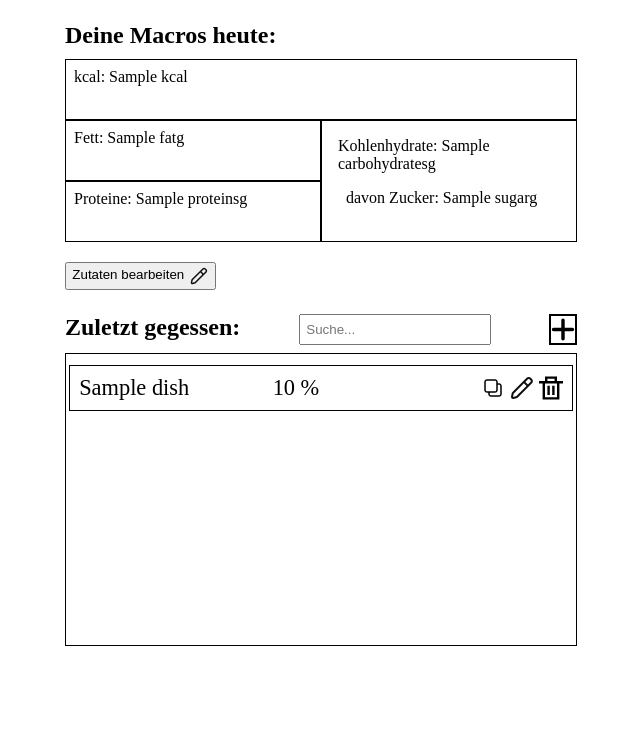
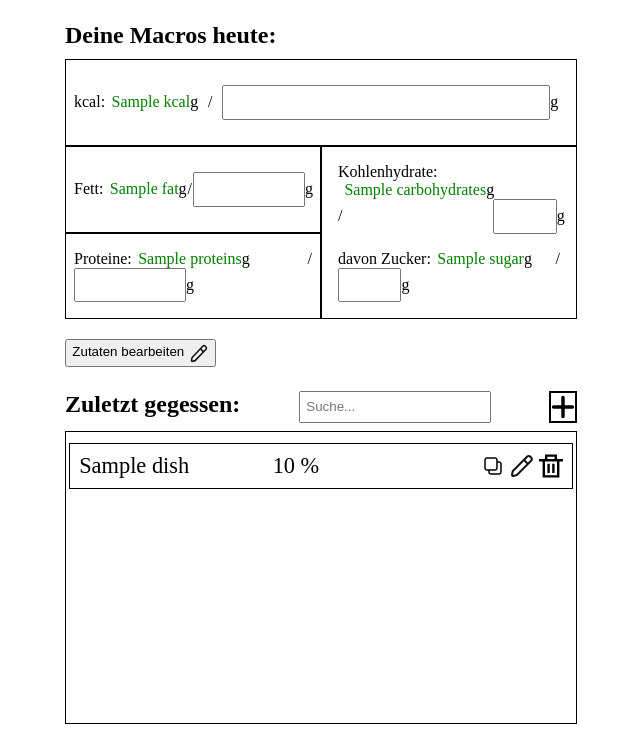
Before and after one commit to leonxs2001/HomeServer, a Django app: template WeightWatch/templates/weight-watch.html in a window 1280 px wide. Shown: the part 132-887 px from the top of the page, without its empty margins (319-959 px from the left). Before the commit the page ends 778 px from the top, so only its background shows below. Run offline with Django 4.2, Linux system fonts and the light colour scheme; the template is opened without the code that fills it: most values are stand-ins (such as "Sample title", 1, 10 or a date in 2020).

Commit message:
Add UserProfile for weightwatch (with all macros).

```diff
--- a/HomeServer/initial_data.py
+++ b/HomeServer/initial_data.py
@@ -1,5 +1,8 @@
 from django.contrib.auth.models import User
 from django.conf import settings
+
+from WeightWatch.models import WeightWatchUserProfile
+
 
 def initialize():
     """Method for initializing all the data of the application."""
@@ -15,6 +18,7 @@ def __init_base_users():
             first_name=user_dict["first_name"],
             last_name=user_dict["last_name"]
         )
+        WeightWatchUserProfile.objects.get_or_create(user=user)
         if created:
             user.set_password(user_dict["password"])
             user.save()
--- a/HomeServer/urls.py
+++ b/HomeServer/urls.py
@@ -21,7 +21,7 @@ from django.views.generic import TemplateView
 
 from HomeServer.views import LoginView, LogoutView
 from WeightWatch.views import WeightWatchView, ManageUserDishAmountView, WeightWatchFoodView, ManageFoodView, \
-    ManageCategoryView
+    ManageCategoryView, UpdateWeightWatchUserProfileView
 
 urlpatterns = [
     # path('admin/', admin.site.urls),
@@ -36,4 +36,5 @@ urlpatterns = [
     path("weight-watch/user-dish-amount", login_required(ManageUserDishAmountView.as_view())),
     path("weight-watch/food/food", login_required(ManageFoodView.as_view())),
     path("weight-watch/category", login_required(ManageCategoryView.as_view())),
+    path("weight-watch/user-profile", login_required(UpdateWeightWatchUserProfileView.as_view())),
 ]
--- a/WeightWatch/static/css/weight-watch-style.css
+++ b/WeightWatch/static/css/weight-watch-style.css
@@ -85,8 +85,12 @@ h2 {
     padding: 0.5em 0.5em 0.5em 1em;
 }
 
-.single-macro-div, #carbohydrates-div, #single-carbohydrates-div {
+.single-macro-div, #carbohydrates-div, #single-carbohydrates-div, #sugar-div {
     padding: 0.5em;
+    display: flex;
+    align-content: center;
+    flex-wrap: wrap;
+    justify-content: space-between;
 }
 
 .single-macro-div, #carbohydrates-div {
@@ -148,12 +152,6 @@ h2 {
 
 .delete-img:hover, #dish-list-add-image:hover, #close-form-img:hover, #food-add-image:hover, .food-delete-img:hover, .edit-img:hover, .clone-img:hover, #logout-image:hover, #back-image:hover {
     transform: scale(1.05);
-}
-
-.name-div, .amount-div {
-    display: flex;
-    align-content: center;
-    flex-wrap: wrap;
 }
 
 .name-div {
@@ -243,7 +241,7 @@ input, select, button {
     flex-wrap: wrap;
 }
 
-.unit-div {
+.unit-div, .macro-input-div, .macro-text-div, .divide-div, .name-div, .amount-div, .g-div { /*centering*/
     display: flex;
     align-content: center;
     flex-wrap: wrap;
@@ -327,6 +325,41 @@ input, select, button {
     width: 30%;
 }
 
+.own-macro-input {
+    font-size: 1em;
+}
+
+#kcal-div .macro-input-div {
+    width: 70%;
+}
+
+#fat-div .macro-input-div, #proteins-div .macro-input-div {
+    width: 50%;
+}
+
+#single-carbohydrates-div .macro-input-div, #sugar-div .macro-input-div {
+    width: 30%;
+}
+
+#kcal-div .macro-input-div .own-macro-input {
+    width: 90%;
+}
+
+#fat-div .macro-input-div .own-macro-input, #proteins-div .macro-input-div .own-macro-input {
+    width: 80%;
+}
+
+#single-carbohydrates-div .macro-input-div .own-macro-input, #sugar-div .macro-input-div .own-macro-input {
+    width: 70%;
+}
+
+.g-div {
+    width: 4%;
+}
+
+.macro-text-div span {
+    margin-left: 0.4em;
+}
 
 @media screen and (max-device-width: 480px) {
     body {
@@ -366,74 +399,105 @@ input, select, button {
         margin-right: 0.1em;
     }
 
-    h2{
+    h2 {
         font-size: 2em;
     }
 
-    .single-macro-div, #single-carbohydrates-div, #sugar-div{
+    .single-macro-div, #single-carbohydrates-div, #sugar-div {
         font-size: 1.2em;
     }
 
-    #dish-search-input{
-            padding: 0.2em 0;
+    #dish-search-input {
+        padding: 0.2em 0;
     }
 
-    #dish-list-add-image{
+    #dish-list-add-image {
         height: 2em;
     }
 
-    #ingredients-h3{
+    #ingredients-h3 {
         font-size: 1.6em;
     }
 
-    label{
+    label {
         font-size: 1.5em;
     }
 
-    .single-food-item-container{
+    .single-food-item-container {
         font-size: 1.4em;
     }
 
-    #food-add-div{
+    #food-add-div {
         flex-wrap: wrap;
     }
 
-    .input-div{
+    .input-div {
         width: 50%;
     }
 
-    #food-select-div{
+    #food-select-div {
         margin-left: 0;
     }
 
-    #food-select-div{
+    #food-select-div {
         width: calc(92% - 0.3em);
     }
 
-    #food-select{
+    #food-select {
         width: -moz-fit-content;
     }
 
-    #food-add-image{
+    #food-add-image {
         width: 8%;
         height: auto;
     }
 
-    #category-select, #search-input, #food-select{
+    #category-select, #search-input, #food-select {
         padding: 0.2em;
     }
 
-    #close-form-img{
+    #close-form-img {
         height: 2em;
         margin: 0.8em;
     }
 
-    .clone-img, .edit-img, .delete-img{
+    .clone-img, .edit-img, .delete-img {
         width: 7%;
     }
 
-    .amount-div{
+    .amount-div {
         width: 37%;
     }
 
+    #kcal-div .macro-input-div {
+        width: 70%;
+    }
+
+    #fat-div .macro-input-div, #proteins-div .macro-input-div {
+        width: 30%;
+    }
+
+    #single-carbohydrates-div .macro-input-div, #sugar-div .macro-input-div {
+        width: 90%;
+    }
+
+    #sugar-div .macro-text-div, #single-carbohydrates-div .macro-text-div {
+        width: 100%;
+    }
+
+    #kcal-div .macro-input-div .own-macro-input {
+        width: 90%;
+    }
+
+    #fat-div .macro-input-div .own-macro-input, #proteins-div .macro-input-div .own-macro-input {
+        width: 80%;
+    }
+
+    #single-carbohydrates-div .macro-input-div .own-macro-input, #sugar-div .macro-input-div .own-macro-input {
+        width: 70%;
+    }
+
+    .macro-text-div span {
+        margin-left: 0.2em;
+    }
 }
--- a/WeightWatch/static/js/weight_watch_food_script.js
+++ b/WeightWatch/static/js/weight_watch_food_script.js
@@ -73,6 +73,7 @@ window.addEventListener("load", () => {
     });
 
     foodSearchInput.addEventListener("input", onFoodSearchInput);
+4
 });
 
 function onFormClose() {
--- a/WeightWatch/static/js/weight_watch_script.js
+++ b/WeightWatch/static/js/weight_watch_script.js
@@ -62,15 +62,25 @@ window.addEventListener("load", () => {
 
     const dishSearchInput = document.querySelector("#dish-search-input");
     dishSearchInput.addEventListener("input", onDishSearchInput);
+
+    const ownMacroInputs = document.querySelectorAll(".own-macro-input");
+    ownMacroInputs.forEach(ownMacroInput =>{
+        ownMacroInput.addEventListener("change", onMacroInputChange);
+    });
+
+    setMacroTextColors();
+
 });
 
 
 function fillMacrosFromData(data) {
-    kcalDiv.innerText = "kcal: " + data["kcal"];
-    fatDiv.innerText = "Fett: " + data["fat"] + "g";
-    proteinsDiv.innerText = "Proteine: " + data["proteins"] + "g";
-    carbohydratesDiv.innerText = "Kohlenhydrate: " + data["carbohydrates"] + "g";
-    sugarDiv.innerText = "davon Zucker: " + data["sugar"] + "g";
+    kcalDiv.querySelector("span").innerText = data["kcal"];
+    fatDiv.querySelector("span").innerText =data["fat"];
+    proteinsDiv.querySelector("span").innerText = data["proteins"];
+    carbohydratesDiv.querySelector("span").innerText = data["carbohydrates"];
+    sugarDiv.querySelector("span").innerText = data["sugar"];
+
+    setMacroTextColors();
 }
 
 function onDeleteItemClick(event) {
@@ -370,3 +380,47 @@ function showAllNameDivs(){
 
     dishSearchInput.value = "";
 }
+
+function onMacroInputChange(event){
+    let newValue = event.target.value;
+    let type = event.target.dataset.type;
+
+    fetch("/weight-watch/user-profile", {
+                method: "PUT",
+                headers: {
+                    "Content-Type": "application/json",
+                    "X-CSRFToken": csrfMiddlewareToken.value
+                },
+                body: JSON.stringify({
+                    type: type,
+                    value: newValue
+                })
+            }).then((response) => {
+                if (response.ok) {
+                    setMacroTextColors();
+                }else {
+                    throw new Error("Request failed.");
+                }
+            }).catch((error) => console.log(error));
+}
+
+function setMacroTextColors(){
+    const macroDivs = document.querySelectorAll(".single-macro-div, #single-carbohydrates-div, #sugar-div");
+    macroDivs.forEach(macroDiv =>{
+        const valueSpan = macroDiv.querySelector("span");
+        let value = parseFloat(valueSpan.innerText);
+        let ownValue = parseFloat(macroDiv.querySelector(".own-macro-input").value);
+
+        console.log(macroDiv, value, ownValue)
+
+        if(!ownValue){
+            ownValue = 0;
+        }
+
+        if(value > ownValue){
+            valueSpan.style.color = "#FF5733";
+        }else{
+            valueSpan.style.color = "#008000";
+        }
+    });
+}
--- a/WeightWatch/templates/weight-watch.html
+++ b/WeightWatch/templates/weight-watch.html
@@ -18,26 +18,83 @@
                 <img id="logout-image" src="{% static 'images/right-from-bracket-solid.svg' %}">
             </a>
         </div>
-        <div>{{ user.first_name}}s WeightWatch</div>
+        <div>{{ user.first_name }}s WeightWatch</div>
     </h1>
     <h2 id="macro-h2">Deine Macros heute:</h2>
     <div id="macro-info-div">
         <div class="single-macro-div" id="kcal-div">
-            kcal: {{ kcal }}
+            <div class="macro-text-div">
+                kcal:
+                <span>
+                    {{ kcal }}
+                </span>
+            g
+            </div>
+            <div class="divide-div">/</div>
+            <div class="macro-input-div">
+                <input data-type="kcal" id="own-kcal-input" class="own-macro-input" type="number" value="{{ user_profile.kcal }}">
+                <div class="g-div">g</div>
+            </div>
         </div>
         <div class="single-macro-div" id="fat-div">
-            Fett: {{ fat }}g
+            <div class="macro-text-div">
+                Fett:
+                <span>
+                    {{ fat }}
+                </span>
+                g
+            </div>
+            <div class="divide-div">/</div>
+            <div class="macro-input-div">
+                <input data-type="fat" id="own-fat-input" class="own-macro-input" step="0.01" type="number"
+                       value="{{ user_profile.fat }}">
+                <div class="g-div">g</div>
+            </div>
         </div>
         <div id="carbohydrates-div">
             <div id="single-carbohydrates-div">
-                Kohlenhydrate: {{ carbohydrates }}g
+                <div class="macro-text-div"> Kohlenhydrate:
+                    <span>
+                       {{ carbohydrates }}
+                    </span>
+                    g
+                </div>
+                <div class="divide-div">/</div>
+                <div class="macro-input-div">
+                    <input data-type="carbohydrates" id="own-carbohydrates-input" class="own-macro-input" step="0.01" type="number"
+                           value="{{ user_profile.carbohydrates }}">
+                    <div class="g-div">g</div>
+                </div>
             </div>
             <div id="sugar-div">
-                davon Zucker: {{ sugar }}g
+                <div class="macro-text-div">
+                    davon Zucker:
+                    <span>
+                        {{ sugar }}
+                    </span>
+                    g
+                </div>
+                <div class="divide-div">/</div>
+                <div class="macro-input-div">
+                    <input data-type="sugar" id="own-sugar-input" class="own-macro-input" step="0.01" type="number"
+                           value="{{ user_profile.sugar }}">
+                    <div class="g-div">g</div>
+                </div>
             </div>
         </div>
         <div class="single-macro-div" id="proteins-div">
-            Proteine: {{ proteins }}g
+            <div class="macro-text-div">Proteine:
+                <span>
+                    {{ proteins }}
+                </span>
+                g
+            </div>
+            <div class="divide-div">/</div>
+            <div class="macro-input-div">
+                <input data-type="proteins" id="own-proteine-input" class="own-macro-input" step="0.01" type="number"
+                       value="{{ user_profile.proteins }}">
+                <div class="g-div">g</div>
+            </div>
         </div>
     </div>
     <a id="food-edit-link" href="/weight-watch/food">
```
Also changed, not shown: WeightWatch/models.py (+9 -0 lines), WeightWatch/views.py (+26 -1 lines), WeightWatch/migrations/0001_initial.py.
